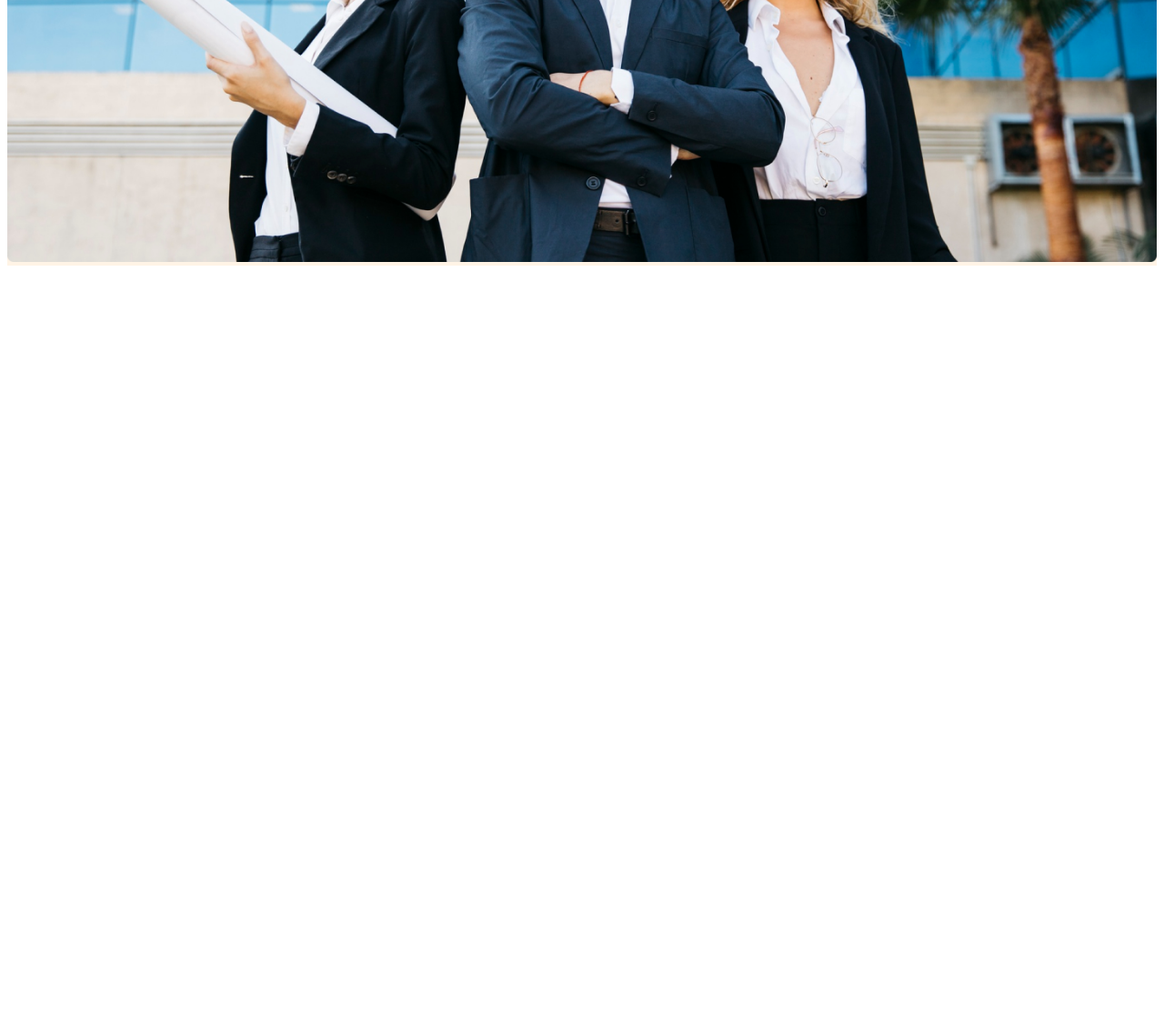
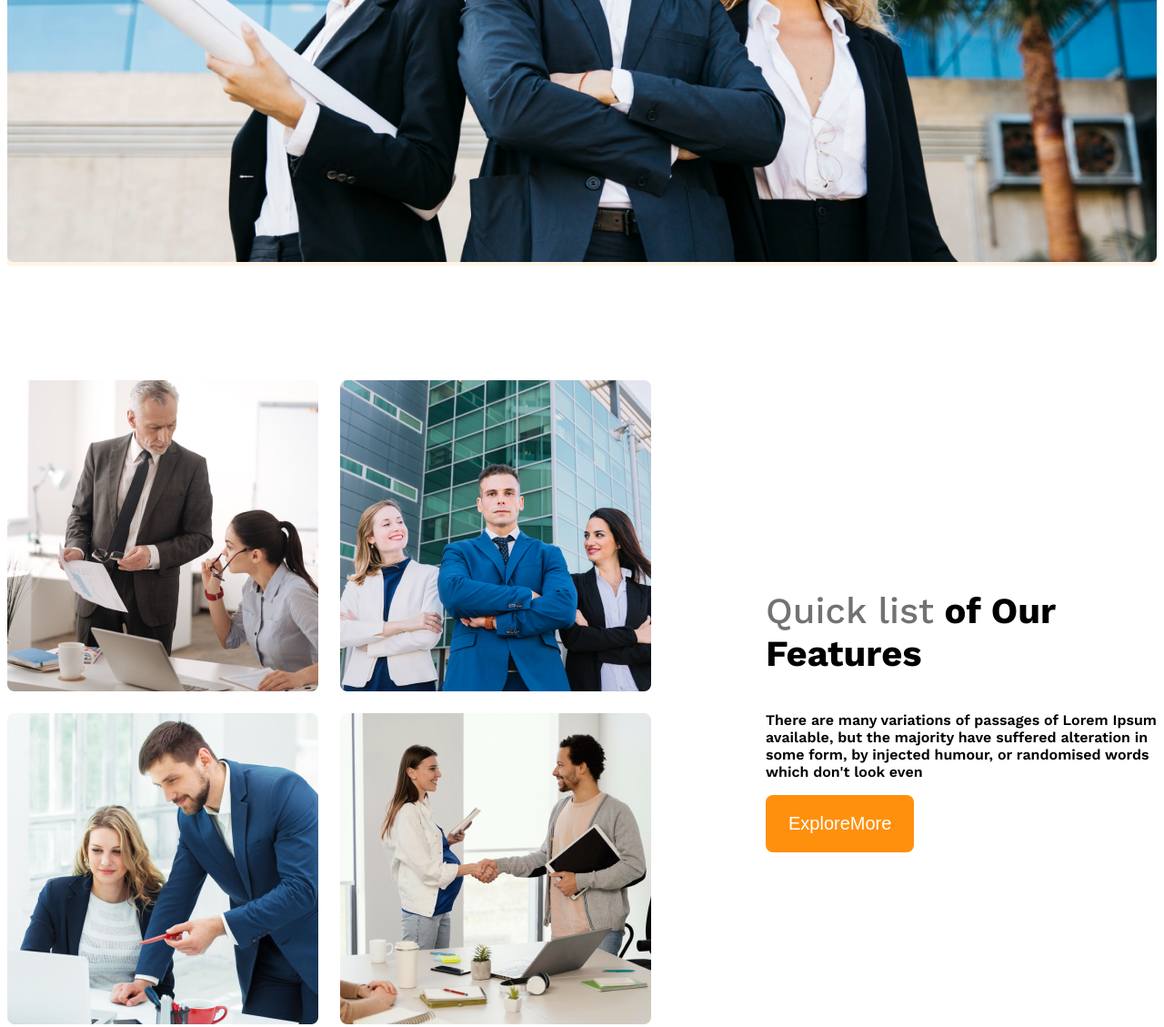
Before and after one commit to Shakil-009/g3-architec, a plain HTML site: page index.html in a window 1280 px wide. Shown: the part 939-2068 px from the top of the page at 91% size. Before the commit the page ends 1239 px from the top, so only its background shows below. Drawn offline with nearby package versions, Linux system fonts and the light colour scheme.

Commit message:
added feature

```diff
--- a/index.html
+++ b/index.html
@@ -27,7 +27,17 @@
          </div>
     </header>
     <main>
+        <section class="teams display-flex">
+            <div class="team-img-container">
+                <img src="images/team1.png" alt="Two Architects discussing"><img src="images/team2.png" alt=""><img src="images/team3.png" alt=""><img src="images/team4.png" alt="">
+            </div>
 
+            <div class="our-features">
+               <h3 class="feature-title"><span id="quick-list" class="text-light">Quick list</span> <span id="our">of Our</span> <span id="features">Features</span></h3>
+               <p class="feature-description">There are many variations of passages of Lorem Ipsum available, but the majority have suffered alteration in some form, by injected humour, or randomised words which don't look even</p>
+               <button class="btn-primary">ExploreMore</button>
+            </div>
+        </section>
     </main>
     <footer>
 
--- a/style.css
+++ b/style.css
@@ -27,6 +27,13 @@
     font-size: 1.25rem;
     border: none;
     border-radius: 8px;
+}
+main{
+    max-width: 1380px;
+    margin: 0 auto;
+}
+main>section{
+    margin-top: 126px;
 }
   /* header styles */
 
@@ -70,7 +77,27 @@
     width: 100%;
 }
 
-
+/* team and feature styles */
+.teams{
+    align-items: center;
+}
+.team-img-container{
+    display: grid;
+    grid-template-columns: repeat(2,1fr);
+    gap: 24px;
+}
+.our-features{
+    margin-left: 126px;
+    max-width: 520px;
+}
+.feature-title{
+    font-size: 2.5rem;
+    font-weight: 700;
+    width: 430px;
+}
+#quick-list{
+    font-weight: 500;
+}
 
 /* Responsive media query */
 
```
